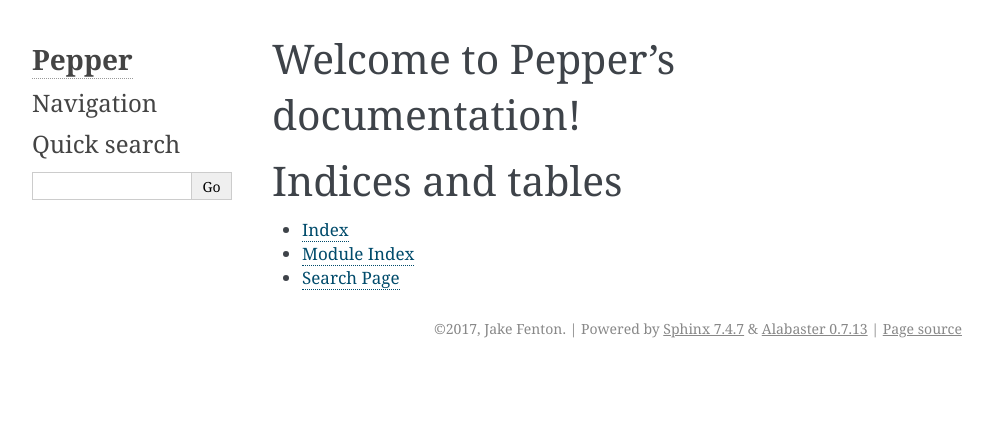
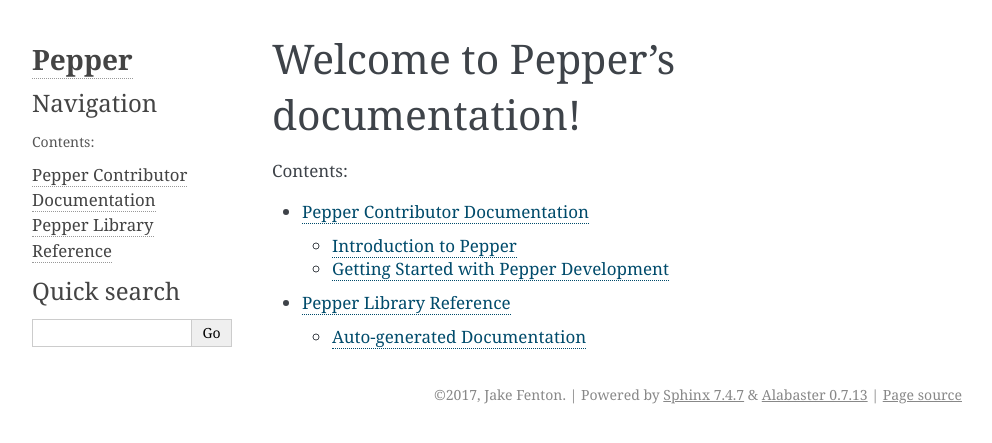
Before and after one commit to devosoft/Pepper, a Sphinx documentation site: the page built from docs/sphinx/index.rst, in a window 1280 px wide. Shown: the top 443 px of the page, without its empty margins (148-1140 px from the left). Built offline with Sphinx 7.4.7, drawn with Linux system fonts in a browser that asks for light colours.

Commit message:
added super bare bones docs

```diff
--- /dev/null
+++ b/docs/sphinx/contributor_documentation/index.rst
@@ -0,0 +1,8 @@
+Pepper Contributor Documentation
+================================
+
+.. toctree::
+    introduction
+    getting_started
+    :maxdepth: 2
+    :caption: Contents:
--- a/docs/sphinx/index.rst
+++ b/docs/sphinx/index.rst
@@ -7,14 +7,7 @@ Welcome to Pepper's documentation!
 ==================================
 
 .. toctree::
-   :maxdepth: 2
-   :caption: Contents:
-
-
-
-Indices and tables
-==================
-
-* :ref:`genindex`
-* :ref:`modindex`
-* :ref:`search`
+    contributor_documentation/index
+    library_reference/index
+    :maxdepth: 2
+    :caption: Contents:
--- /dev/null
+++ b/docs/sphinx/library_reference/autodocumentation.rst
@@ -0,0 +1,8 @@
+Auto-generated Documentation
+============================
+
+.. toctree::
+    modules
+    pepper
+    :maxdepth: 2
+    :caption: Contents:
--- /dev/null
+++ b/docs/sphinx/library_reference/index.rst
@@ -0,0 +1,7 @@
+Pepper Library Reference
+========================
+
+.. toctree::
+    autodocumentation
+    :maxdepth: 2
+    :caption: Contents:
```
Also changed, not shown: docs/sphinx/contributor_documentation/getting_started.rst (added, +7 -0 lines), docs/sphinx/contributor_documentation/introduction.rst (added, +25 -0 lines), docs/sphinx/library_reference/modules.rst (added, +7 -0 lines), docs/sphinx/library_reference/pepper.rst (added, +38 -0 lines).
